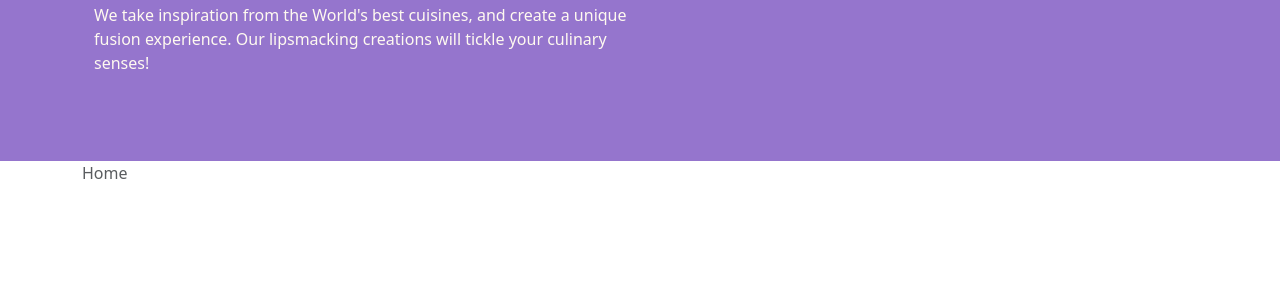
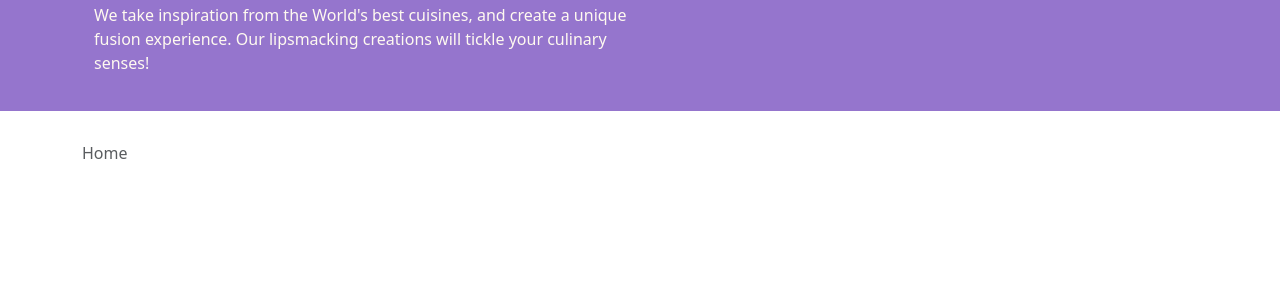
Before and after one commit to spiralshape/conFusion, a plain HTML site: page index.html in a window 1280 px wide. Shown: the part 123-423 px from the top of the page. Drawn offline with nearby package versions, Linux system fonts and the light colour scheme.

Commit message:
fixed padding of jumbotron and added padding to breadcrumb

```diff
--- a/css/styles.css
+++ b/css/styles.css
@@ -17,7 +17,7 @@
 }
 
 .jumbotron {
-	padding: 70px 30px 70px 30px;
+	padding: 70px 30px 20px 30px;
 	margin: 0px auto;
 	background: #9575CD;
 	color: floralwhite;
@@ -32,3 +32,7 @@
 .navbar-dark {
 	background-color: #512DA8;
 }
+
+.breadcrumb {
+	padding: 30px 0 0 0;
+}
```
